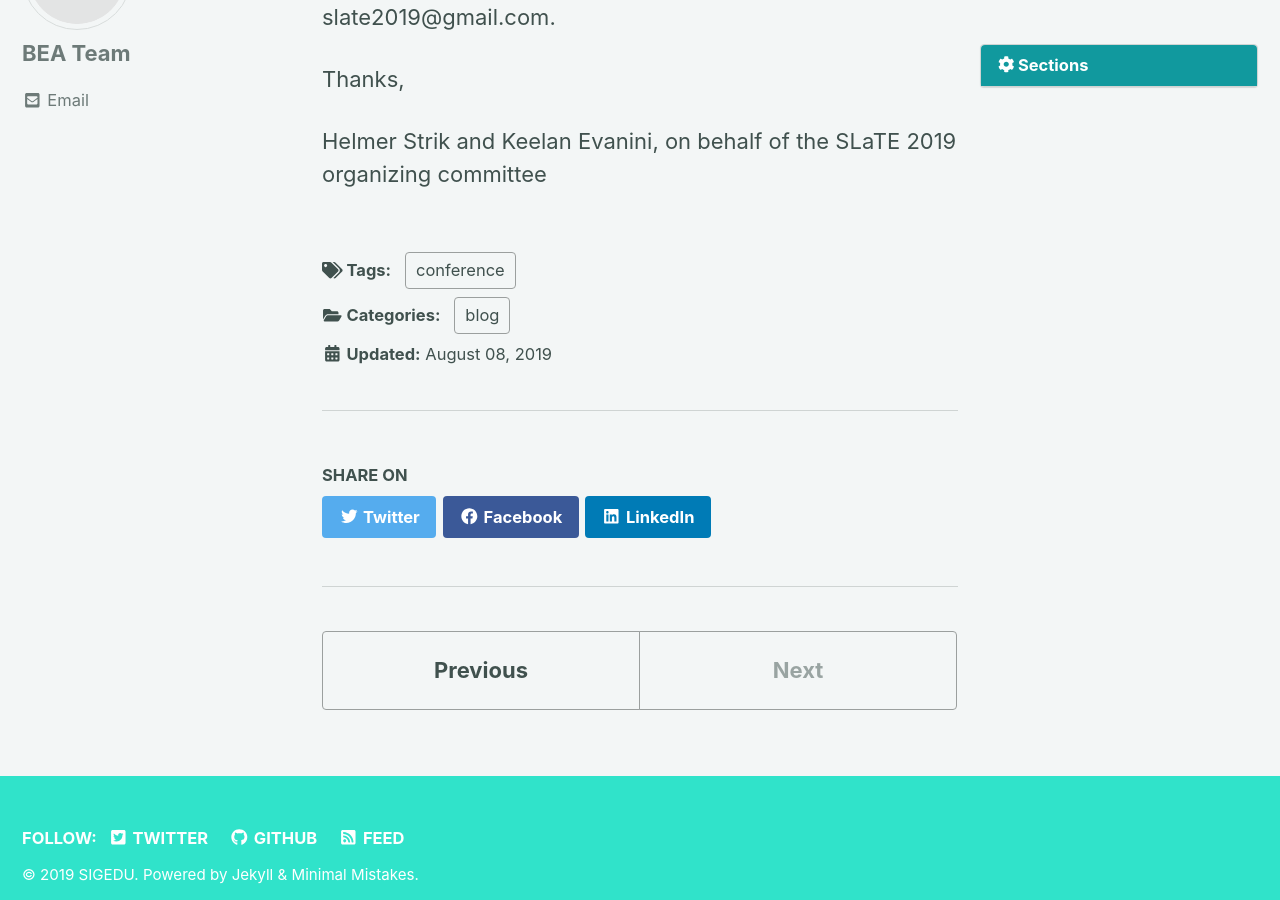
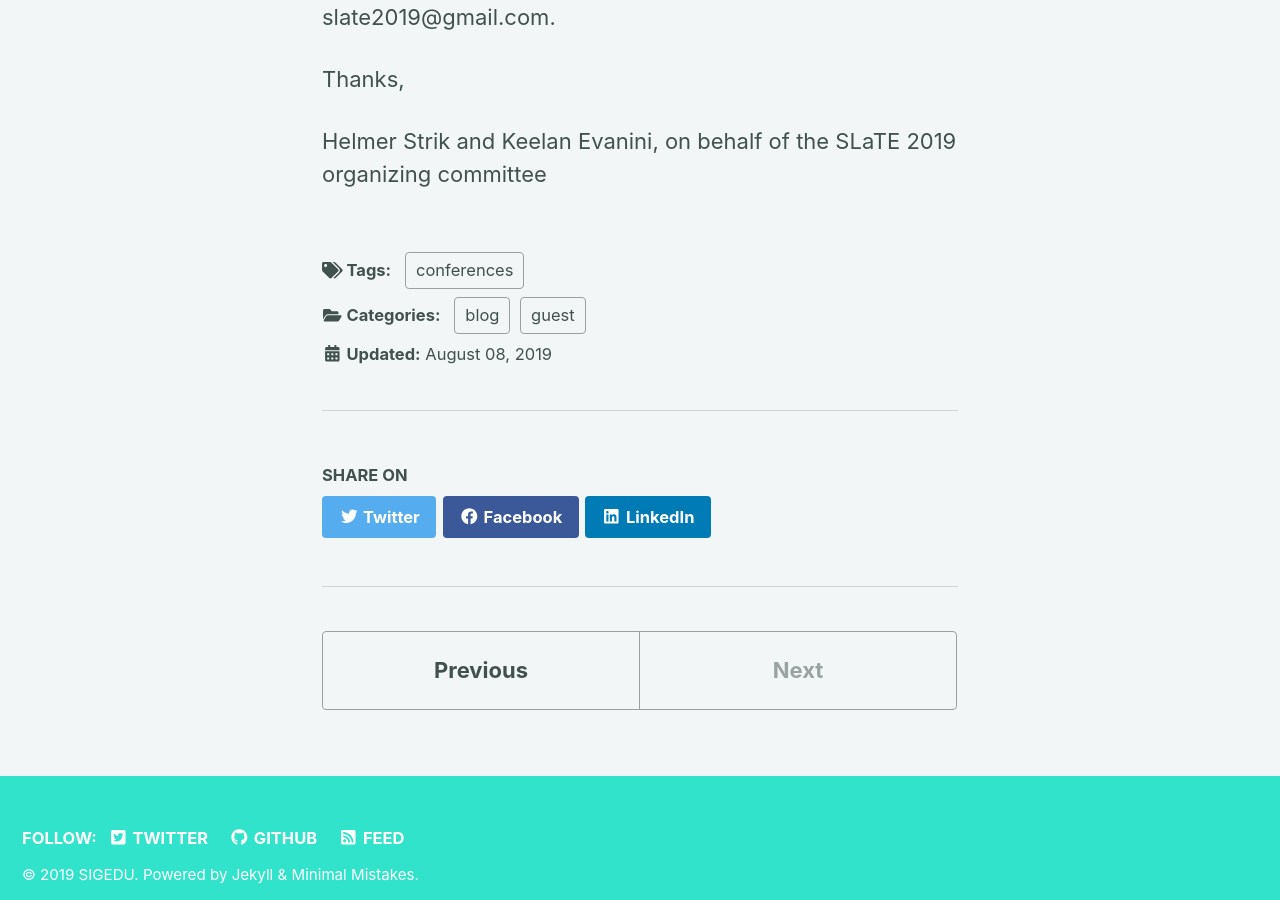
Before and after one commit to sigedu-org/website, a Jekyll site: the page built from _posts/2019-08-08-slate2019-announcement.md, in a window 1280 px wide and 900 px high, scrolled down 1211 px. Built offline with Jekyll 4.4.1, drawn with Linux system fonts in a browser that asks for light colours; cached includes are drawn as plain includes; nearby versions of some CDN libraries.

Commit message:
Updated metadata to conform to instructions for guest blog posts.

```diff
--- a/_posts/2019-08-08-slate2019-announcement.md
+++ b/_posts/2019-08-08-slate2019-announcement.md
@@ -1,16 +1,15 @@
 ---
 title: SLaTE 2019 Call for Participation
-author: bea
+author: guest
 author_profile: true
-excerpt: "SLaTE 2019 will take place on Sept. 20-21 in Graz, Austria, co-located with Interspeech"
+excerpt: "SLaTE 2019 will take place on Sept. 20-21 in Graz, Austria, co-located with Interspeech."
 tags:
-  conference
+    conferences
 categories:
+    guest
     blog
-toc: true
-toc_sticky: true
-toc_label: "Sections"
-toc_icon: "cog"
+toc: false
+published: true
 ---
 
 Dear SIGEDU Community,
```
